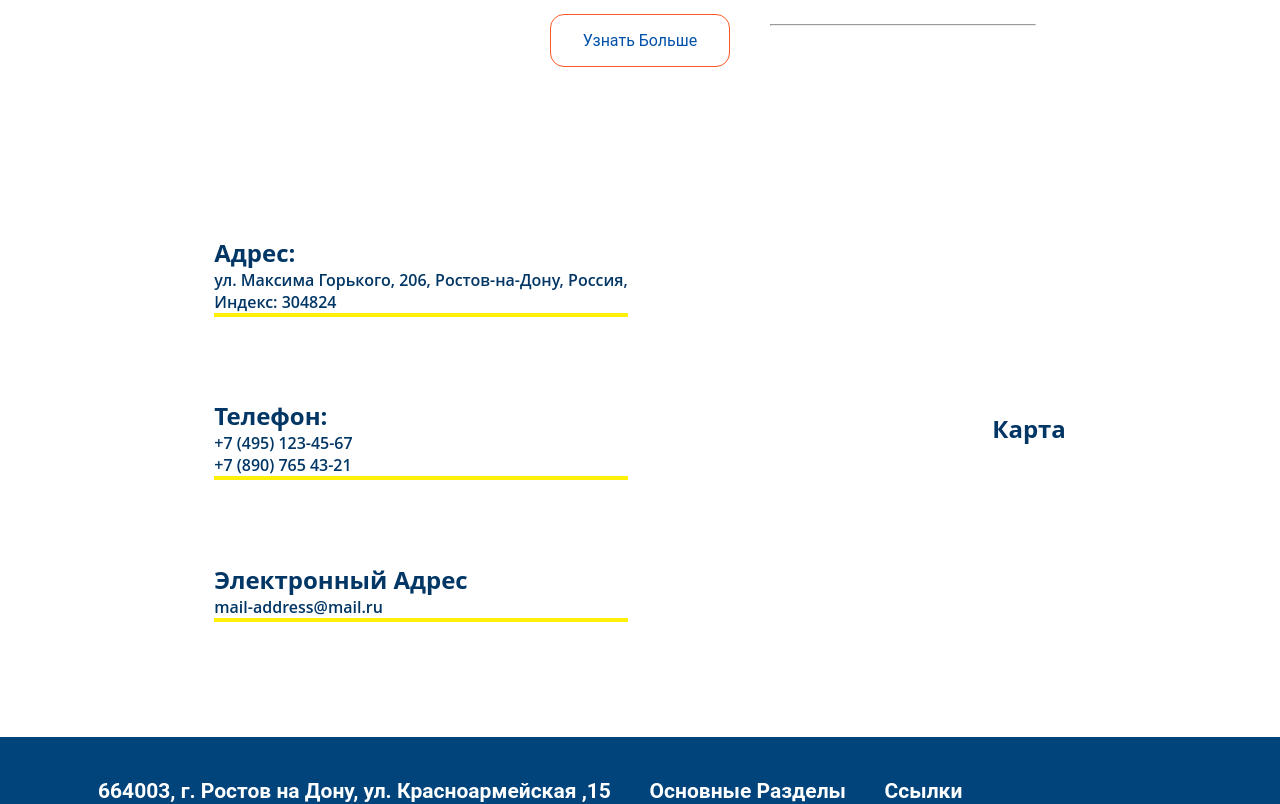
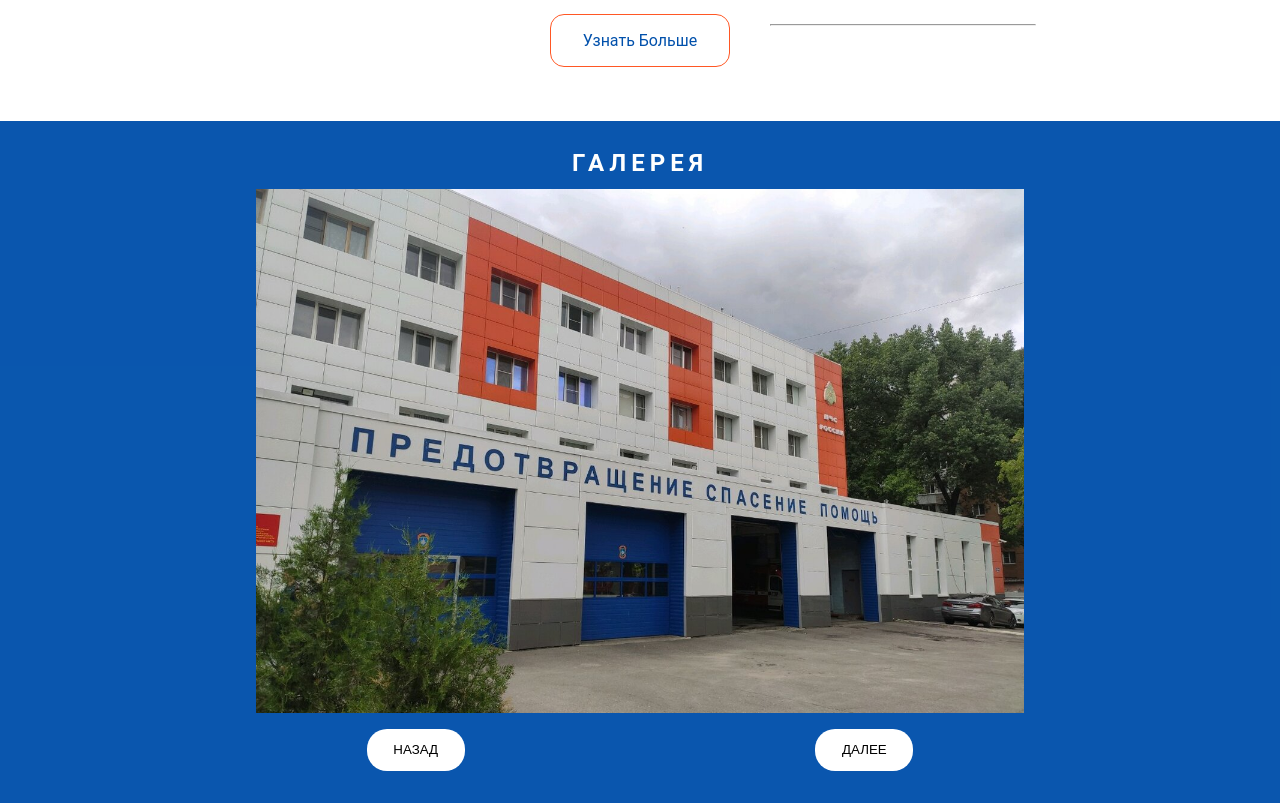
Before and after one commit to gorbatkoff/fire-service, a React (Create React App) app in the folder frontend/: page / in a window 1280 px wide. Shown: the part 1667-2471 px from the top of the page. Built offline with nearby package versions, Linux system fonts and the light colour scheme.

Commit message:
Delete comments

```diff
--- a/frontend/src/App.js
+++ b/frontend/src/App.js
@@ -1,4 +1,3 @@
-// import { Slider } from 'antd';
 import './App.css';
 import About from './components/About';
 import Goverment from './components/Goverment';
@@ -7,13 +6,12 @@ import Main from './components/Main';
 import Programs from './components/Programs';
 import Contacts from './components/Contacts';
 import Footer from './components/Footer';
-
-// import Slider from './components/Slider';
+import Carousel from './components/Carousel';
 
 function App() {
 
   return (
-    <div className="App">
+    <div>
       <Goverment></Goverment>
 
       <Header></Header>
@@ -24,11 +22,11 @@ function App() {
 
       <Programs></Programs>
 
+      <Carousel></Carousel>
+
       <Contacts></Contacts>
 
       <Footer></Footer>
-
-      {/* <Slider></Slider> */}
 
     </div>
   );
```
